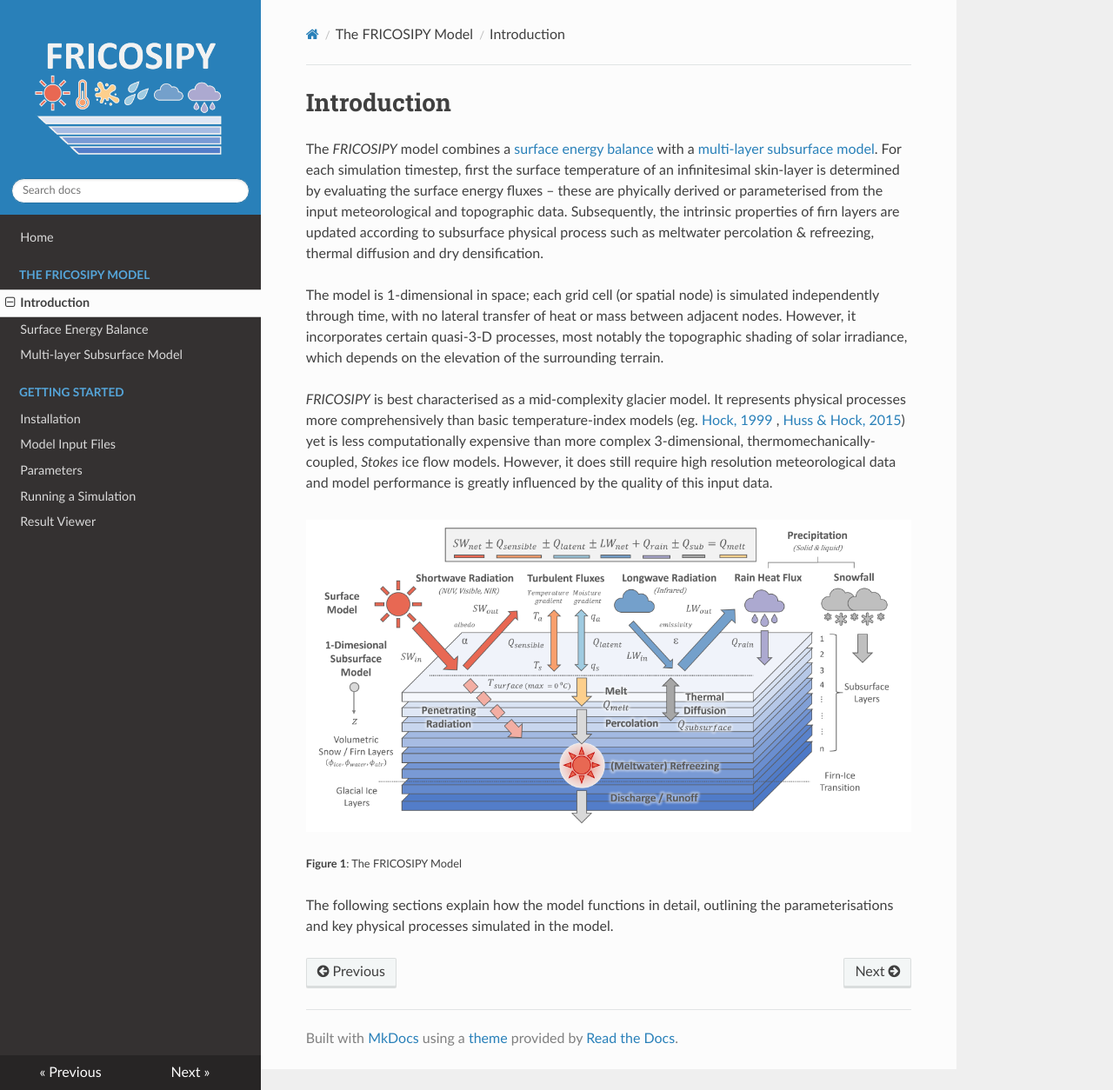
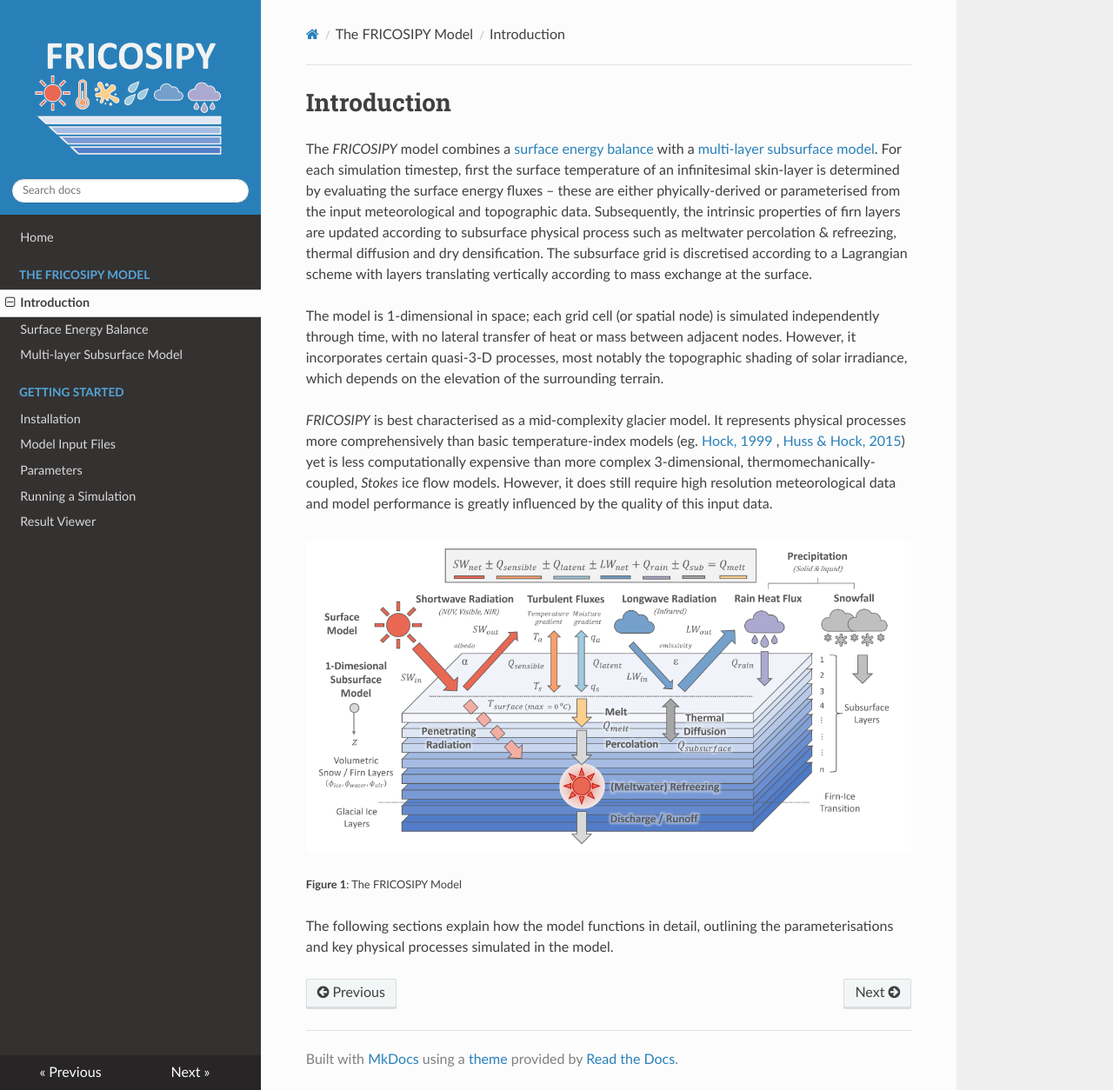
Before and after one commit to MarcusGastaldello/FRICOSIPY, an MkDocs documentation site: the page built from docs/introduction.md, in a window 1280 px wide and 1254 px high. Shown: the whole window at 87% size. Built offline with MkDocs 1.6.1, drawn with Linux system fonts in a browser that asks for light colours; nearby versions of some CDN libraries.

Commit message:
Update introduction.md

```diff
--- a/docs/introduction.md
+++ b/docs/introduction.md
@@ -1,7 +1,6 @@
 # Introduction
 
-The *FRICOSIPY* model combines a [surface energy balance](https://fricosipy.readthedocs.io/en/latest/surface_energy_balance/) with a [multi-layer subsurface model](https://fricosipy.readthedocs.io/en/latest/subsurface_model/). For each simulation timestep, first the surface temperature of an infinitesimal skin-layer is determined by evaluating the surface energy fluxes – these are phyically derived or parameterised from the input meteorological and topographic data. Subsequently, the intrinsic properties of firn layers are updated according to subsurface physical process such as meltwater percolation & refreezing, thermal diffusion and dry densification.
-
+The *FRICOSIPY* model combines a [surface energy balance](https://fricosipy.readthedocs.io/en/latest/surface_energy_balance/) with a [multi-layer subsurface model](https://fricosipy.readthedocs.io/en/latest/subsurface_model/). For each simulation timestep, first the surface temperature of an infinitesimal skin-layer is determined by evaluating the surface energy fluxes – these are either phyically-derived or parameterised from the input meteorological and topographic data. Subsequently, the intrinsic properties of firn layers are updated according to subsurface physical process such as meltwater percolation & refreezing, thermal diffusion and dry densification. The subsurface grid is discretised according to a Lagrangian scheme with layers translating vertically according to mass exchange at the surface.
 
 The model is 1-dimensional in space; each grid cell (or spatial node) is simulated independently through time, with no lateral transfer of heat or mass between adjacent nodes. However, it incorporates certain quasi-3-D processes, most notably the topographic shading of solar irradiance, which depends on the elevation of the surrounding terrain.
 
```
